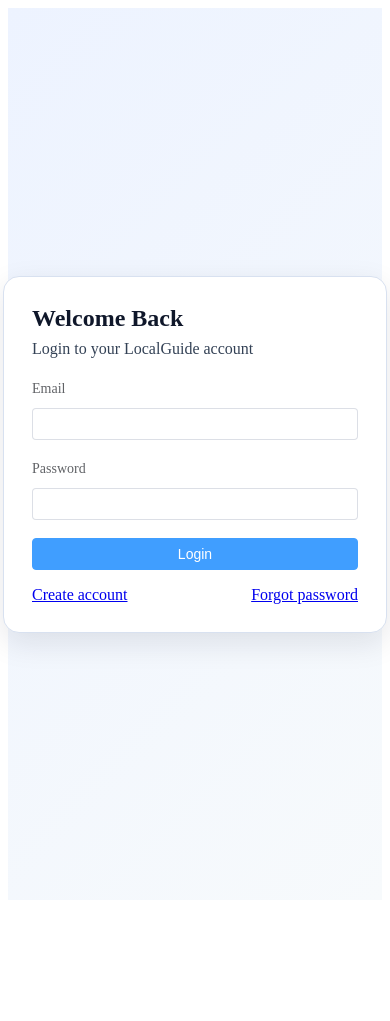
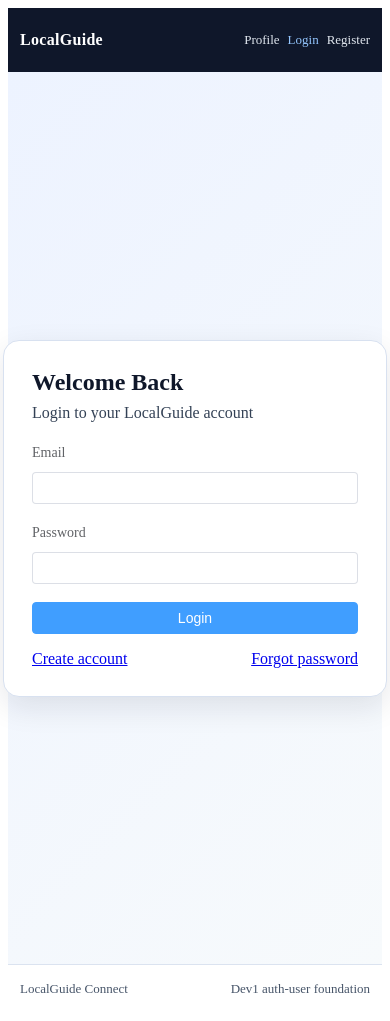
Before and after one commit to 10000Katherine/LocalGuide_Software-Engineering, a Vue app in the folder apps/web/: page /login in a window 390 px wide. Before the commit the page ends 908 px from the top, so only its background shows below. Built offline with nearby package versions, Linux system fonts and the light colour scheme; no server answers.

Commit message:
Add shared app shell and robust auth expiry handling

```diff
--- a/apps/web/src/App.vue
+++ b/apps/web/src/App.vue
@@ -1,3 +1,9 @@
 <template>
-  <router-view />
+  <AppShell>
+    <router-view />
+  </AppShell>
 </template>
+
+<script setup>
+import AppShell from "./shared/components/AppShell.vue";
+</script>
--- a/apps/web/src/main.js
+++ b/apps/web/src/main.js
@@ -4,5 +4,19 @@ import ElementPlus from "element-plus";
 import "element-plus/dist/index.css";
 import App from "./App.vue";
 import router from "./router";
+import { useAuthStore } from "./shared/stores/auth";
 
-createApp(App).use(createPinia()).use(router).use(ElementPlus).mount("#app");
+const app = createApp(App);
+const pinia = createPinia();
+
+app.use(pinia).use(router).use(ElementPlus);
+
+const authStore = useAuthStore(pinia);
+window.addEventListener("auth:logout", () => {
+  authStore.clearAuth();
+  if (router.currentRoute.value.name !== "login") {
+    router.push("/login");
+  }
+});
+
+app.mount("#app");
--- a/apps/web/src/shared/api/client.js
+++ b/apps/web/src/shared/api/client.js
@@ -1,4 +1,8 @@
 import axios from "axios";
+
+const notifyAuthLogout = () => {
+  window.dispatchEvent(new CustomEvent("auth:logout"));
+};
 
 const apiClient = axios.create({
   baseURL: import.meta.env.VITE_API_BASE_URL || "http://localhost:8080/api/v1",
@@ -24,6 +28,7 @@ apiClient.interceptors.response.use(
 
     const refreshToken = localStorage.getItem("refreshToken");
     if (!refreshToken) {
+      notifyAuthLogout();
       return Promise.reject(error);
     }
 
@@ -37,6 +42,7 @@ apiClient.interceptors.response.use(
     } catch (refreshError) {
       localStorage.removeItem("accessToken");
       localStorage.removeItem("refreshToken");
+      notifyAuthLogout();
       return Promise.reject(refreshError);
     }
   }
--- /dev/null
+++ b/apps/web/src/shared/components/AppShell.vue
@@ -0,0 +1,129 @@
+<template>
+  <div class="shell">
+    <header class="topbar">
+      <div class="brand" @click="goHome">LocalGuide</div>
+      <nav class="nav-links">
+        <router-link to="/profile">Profile</router-link>
+        <router-link v-if="!authStore.accessToken" to="/login">Login</router-link>
+        <router-link v-if="!authStore.accessToken" to="/register">Register</router-link>
+        <span v-if="authStore.user" class="role-tag">{{ authStore.user.role }}</span>
+        <button v-if="authStore.accessToken" class="logout" @click="logout">Logout</button>
+      </nav>
+    </header>
+
+    <main class="content">
+      <slot />
+    </main>
+
+    <footer class="footer">
+      <span>LocalGuide Connect</span>
+      <span>Dev1 auth-user foundation</span>
+    </footer>
+  </div>
+</template>
+
+<script setup>
+import { useRouter } from "vue-router";
+import { useAuthStore } from "../stores/auth";
+
+const router = useRouter();
+const authStore = useAuthStore();
+
+const goHome = () => {
+  if (authStore.accessToken) {
+    router.push("/profile");
+  } else {
+    router.push("/login");
+  }
+};
+
+const logout = async () => {
+  await authStore.logout();
+  router.push("/login");
+};
+</script>
+
+<style scoped>
+.shell {
+  min-height: 100vh;
+  display: grid;
+  grid-template-rows: auto 1fr auto;
+  background: linear-gradient(180deg, #f8fafc 0%, #eef2ff 100%);
+}
+
+.topbar {
+  height: 64px;
+  background: #0f172a;
+  color: #fff;
+  display: flex;
+  justify-content: space-between;
+  align-items: center;
+  padding: 0 24px;
+}
+
+.brand {
+  font-weight: 700;
+  cursor: pointer;
+  letter-spacing: 0.3px;
+}
+
+.nav-links {
+  display: flex;
+  align-items: center;
+  gap: 14px;
+}
+
+.nav-links :deep(a) {
+  color: #e2e8f0;
+  text-decoration: none;
+}
+
+.nav-links :deep(a.router-link-active) {
+  color: #93c5fd;
+}
+
+.role-tag {
+  font-size: 12px;
+  background: #1e293b;
+  border: 1px solid #334155;
+  padding: 4px 8px;
+  border-radius: 999px;
+}
+
+.logout {
+  background: #ef4444;
+  color: #fff;
+  border: 0;
+  border-radius: 8px;
+  padding: 7px 12px;
+  cursor: pointer;
+}
+
+.content {
+  padding: 0;
+}
+
+.footer {
+  height: 48px;
+  border-top: 1px solid #dbe3f0;
+  display: flex;
+  justify-content: space-between;
+  align-items: center;
+  padding: 0 24px;
+  color: #475569;
+  font-size: 13px;
+  background: #fff;
+}
+
+@media (max-width: 640px) {
+  .topbar,
+  .footer {
+    padding: 0 12px;
+  }
+
+  .nav-links {
+    gap: 8px;
+    font-size: 13px;
+  }
+}
+</style>
```
